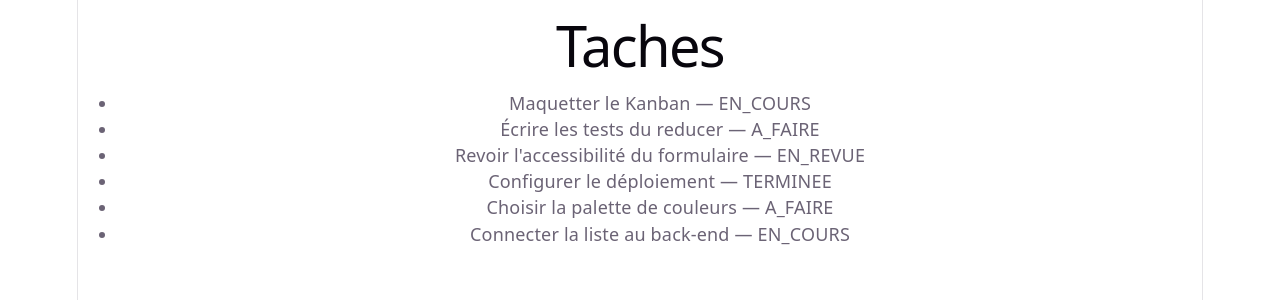
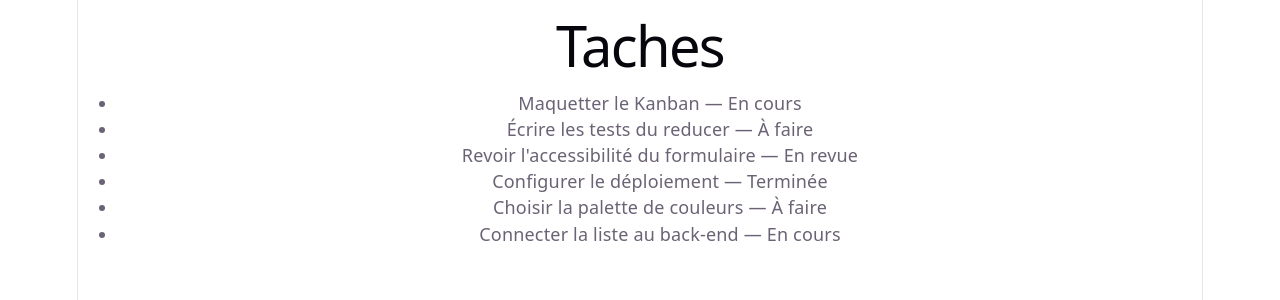
Before and after one commit to HuetAntoine/autosuivi-front, a React (Vite) app: page /taches in a window 1280 px wide. Shown: the top 300 px of the page. Built offline with nearby package versions, Linux system fonts and the light colour scheme; data requests are answered from the project's data file.

Commit message:
fix : prise en compte des retours

```diff
--- a/src/App.tsx
+++ b/src/App.tsx
@@ -1,5 +1,5 @@
 import { Routes, Route, Navigate } from 'react-router';
-import { Tache } from './pages/Tache';
+import { EcranAVenir } from './pages/Tache';
 import { ListeTaches } from './pages/ListeTaches';
 
 export default function App() {
@@ -7,12 +7,12 @@ export default function App() {
       <Routes>
         <Route path="/" element={<Navigate to="/taches" replace />} />
         <Route path="/taches" element={<ListeTaches />} />
-        <Route path="/taches/nouvelle" element={<Tache titre="Nouvelle tâche" />} />
-        <Route path="/taches/:id" element={<Tache titre="Fiche tâche" />} />
-        <Route path="/taches/:id/modifier" element={<Tache titre="Modifier la tâche" />} />
-        <Route path="/projets/:id/kanban" element={<Tache titre="Kanban" />} />
-        <Route path="/idees" element={<Tache titre="Backlog d'idées" />} />
-        <Route path="/ma-todo" element={<Tache titre="Ma to-do" />} />
+        <Route path="/taches/nouvelle" element={<EcranAVenir titre="Nouvelle tâche" />} />
+        <Route path="/taches/:id" element={<EcranAVenir titre="Fiche tâche" />} />
+        <Route path="/taches/:id/modifier" element={<EcranAVenir titre="Modifier la tâche" />} />
+        <Route path="/projets/:id/kanban" element={<EcranAVenir titre="Kanban" />} />
+        <Route path="/idees" element={<EcranAVenir titre="Backlog d'idées" />} />
+        <Route path="/ma-todo" element={<EcranAVenir titre="Ma to-do" />} />
       </Routes>
   );
 }
--- a/src/hooks/useFetch.ts
+++ b/src/hooks/useFetch.ts
@@ -1,30 +1,28 @@
 import { useEffect, useState } from 'react';
 
+export const API_URL = 'http://localhost:3001';
+
+type Etat<T> = { url: string; data: T | null; error: Error | null };
+
 export function useFetch<T>(url: string) {
-    const [etat, setEtat] = useState<{
-        data: T | null;
-        error: Error | null;
-        loading: boolean;
-    }>({ data: null, error: null, loading: true });
+    const [etat, setEtat] = useState<Etat<T>>({ url: '', data: null, error: null });
 
     useEffect(() => {
         const controller = new AbortController();
-        setEtat(e => ({ ...e, loading: true }));
 
         fetch(url, { signal: controller.signal })
             .then(r => {
                 if (!r.ok) throw new Error(`HTTP ${r.status}`);
                 return r.json() as Promise<T>;
             })
-            .then(data => setEtat({ data, error: null, loading: false }))
+            .then(data => setEtat({ url, data, error: null }))
             .catch(error => {
-                if (error.name !== 'AbortError') {
-                    setEtat({ data: null, error, loading: false });
-                }
+                if (error.name !== 'AbortError') setEtat({ url, data: null, error });
             });
 
         return () => controller.abort();
     }, [url]);
 
-    return etat;
+    const loading = etat.url !== url;
+    return { data: etat.data, error: loading ? null : etat.error, loading };
 }
--- a/src/pages/ListeTaches.tsx
+++ b/src/pages/ListeTaches.tsx
@@ -1,8 +1,8 @@
-import { useFetch } from '../hooks/useFetch';
-import type { Tache } from '../types';
+import { useFetch, API_URL } from '../hooks/useFetch';
+import { LIBELLES_STATUT, type Tache } from '../types';
 
 export function ListeTaches() {
-    const { data: taches, loading, error } = useFetch<Tache[]>('http://localhost:3001/taches');
+    const { data: taches, loading, error } = useFetch<Tache[]>(`${API_URL}/taches`);
 
     return (
         <main>
@@ -12,7 +12,7 @@ export function ListeTaches() {
             <ul>
                 {taches?.map(t => (
                     <li key={t.id}>
-                        {t.titre} — {t.statut}
+                        {t.titre} — {LIBELLES_STATUT[t.statut]}
                     </li>
                 ))}
             </ul>
--- a/src/pages/Tache.tsx
+++ b/src/pages/Tache.tsx
@@ -1,4 +1,4 @@
-export function Tache({titre }: {titre : string}){
+export function EcranAVenir({titre }: {titre : string}){
     return (
         <main>
             <h1>{titre}</h1>
--- a/src/types.ts
+++ b/src/types.ts
@@ -7,3 +7,10 @@ export type Projet = { id: string; nom: string };
 export type Membre = { id: string; nom: string };
 
 export type Idee = { id: string; texte: string };
+
+export const LIBELLES_STATUT: Record<Statut, string> = {
+    A_FAIRE: 'À faire',
+    EN_COURS: 'En cours',
+    EN_REVUE: 'En revue',
+    TERMINEE: 'Terminée',
+};
```
